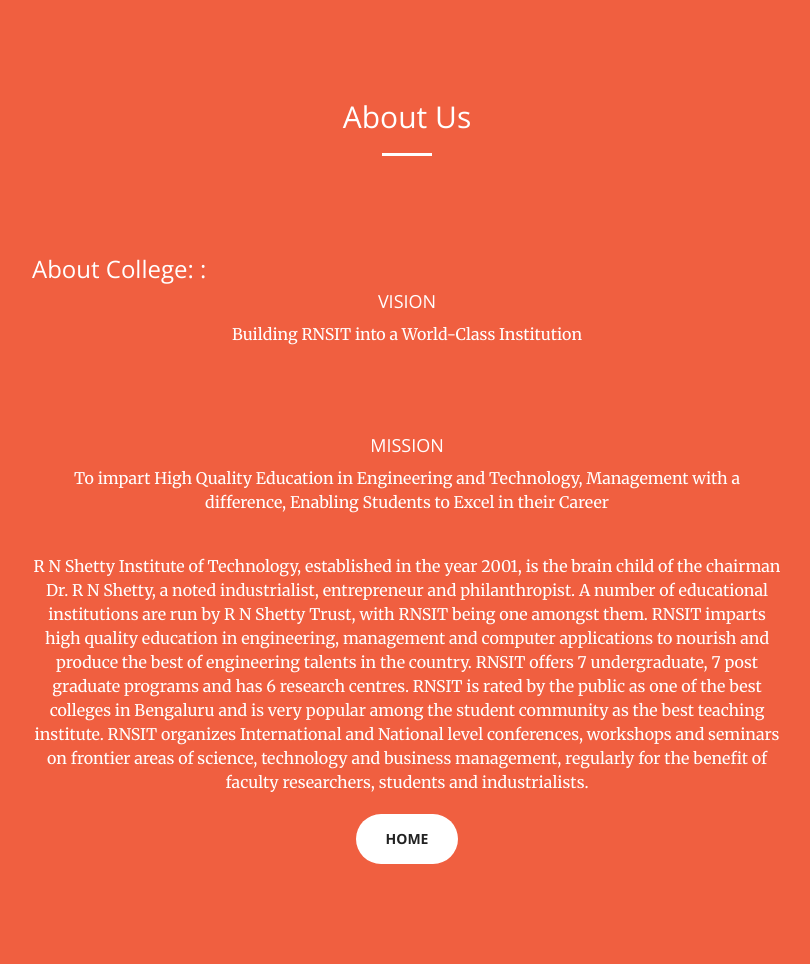
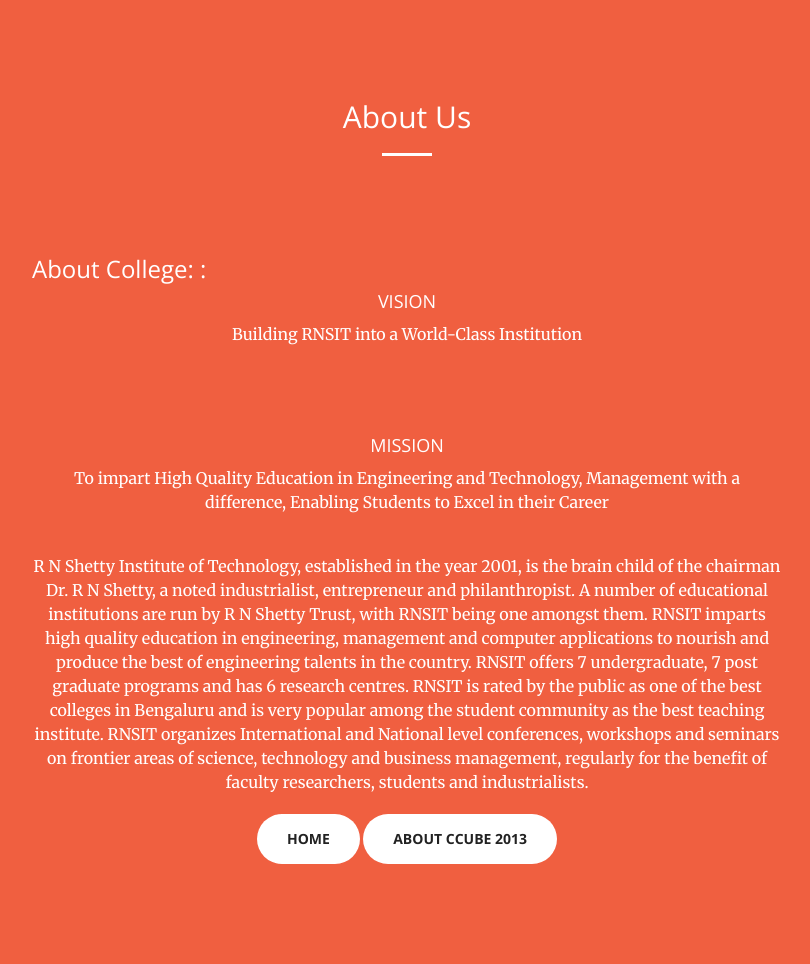
Before and after one commit to YoguBellad/ccube2017, a Jekyll site: the page built from About_Us.html, in a window 1280 px wide. Shown: the whole page, without its empty margins (233-1043 px from the left). Built offline with Jekyll 4.4.1, drawn with Linux system fonts in a browser that asks for light colours.

Commit message:
abtus abt cc13

```diff
--- /dev/null
+++ b/About_c313.html
@@ -0,0 +1,3 @@
+---
+layout: c313
+---
--- a/_layouts/Abtus.html
+++ b/_layouts/Abtus.html
@@ -23,6 +23,7 @@
 <p>R N Shetty Institute of Technology, established in the year 2001, is the brain child of the chairman Dr. R N Shetty, a noted industrialist, entrepreneur and philanthropist. A number of educational institutions are run by R N Shetty Trust, with RNSIT being one amongst them. RNSIT imparts high quality education in engineering, management and computer applications to nourish and produce the best of engineering talents in the country. RNSIT offers 7 undergraduate, 7 post graduate programs and has 6 research centres.  RNSIT is rated by the public as one of the best colleges in Bengaluru and is very popular among the student community as the best teaching institute. RNSIT organizes International and National level conferences, workshops and seminars on frontier areas of science, technology and business management, regularly for the benefit of faculty researchers, students and industrialists.
    </p>
               <a href="index" class="btn btn-default btn-xl">Home</a>
+              <a href="About_c313" class="btn btn-default btn-xl">About Ccube 2013</a>
             </div>
         </div>
     </div>
```
